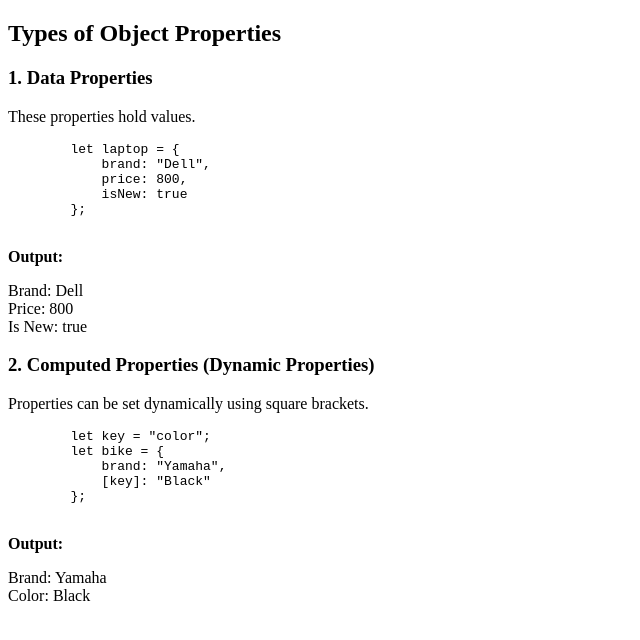
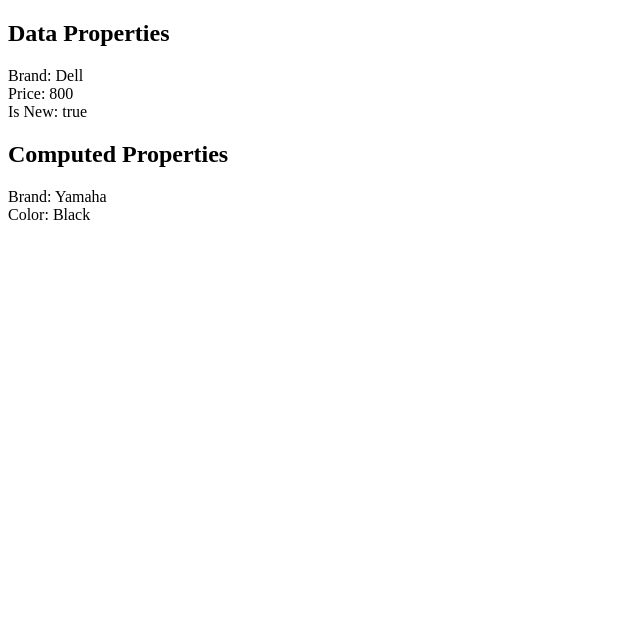
Before and after one commit to IvyNjenga12/week9.2, a plain HTML site: page index.html in a window 1280 px wide. Shown: the whole page, without its empty margins (0-640 px from the left). Drawn offline with Linux system fonts and the light colour scheme.

Commit message:
Update index.html

```diff
--- a/index.html
+++ b/index.html
@@ -4,31 +4,12 @@
     <title>JavaScript Object Properties</title>
 </head>
 <body>
-    <h2>Types of Object Properties</h2>
 
-    <h3>1. Data Properties</h3>
-    <p>These properties hold values.</p>
-    <pre>
-        let laptop = {
-            brand: "Dell",
-            price: 800,
-            isNew: true
-        };
-    </pre>
-    <p><strong>Output:</strong></p>
-    <p id="laptopOutput"></p>
+    <h2>Data Properties</h2>
+    <div id="laptopOutput"></div>
 
-    <h3>2. Computed Properties (Dynamic Properties)</h3>
-    <p>Properties can be set dynamically using square brackets.</p>
-    <pre>
-        let key = "color";
-        let bike = {
-            brand: "Yamaha",
-            [key]: "Black"
-        };
-    </pre>
-    <p><strong>Output:</strong></p>
-    <p id="bikeOutput"></p>
+    <h2>Computed Properties</h2>
+    <div id="bikeOutput"></div>
 
     <script>
         // Data Properties
@@ -57,5 +38,6 @@
 
         console.log(bike.color); // Black
     </script>
+
 </body>
 </html>
```
